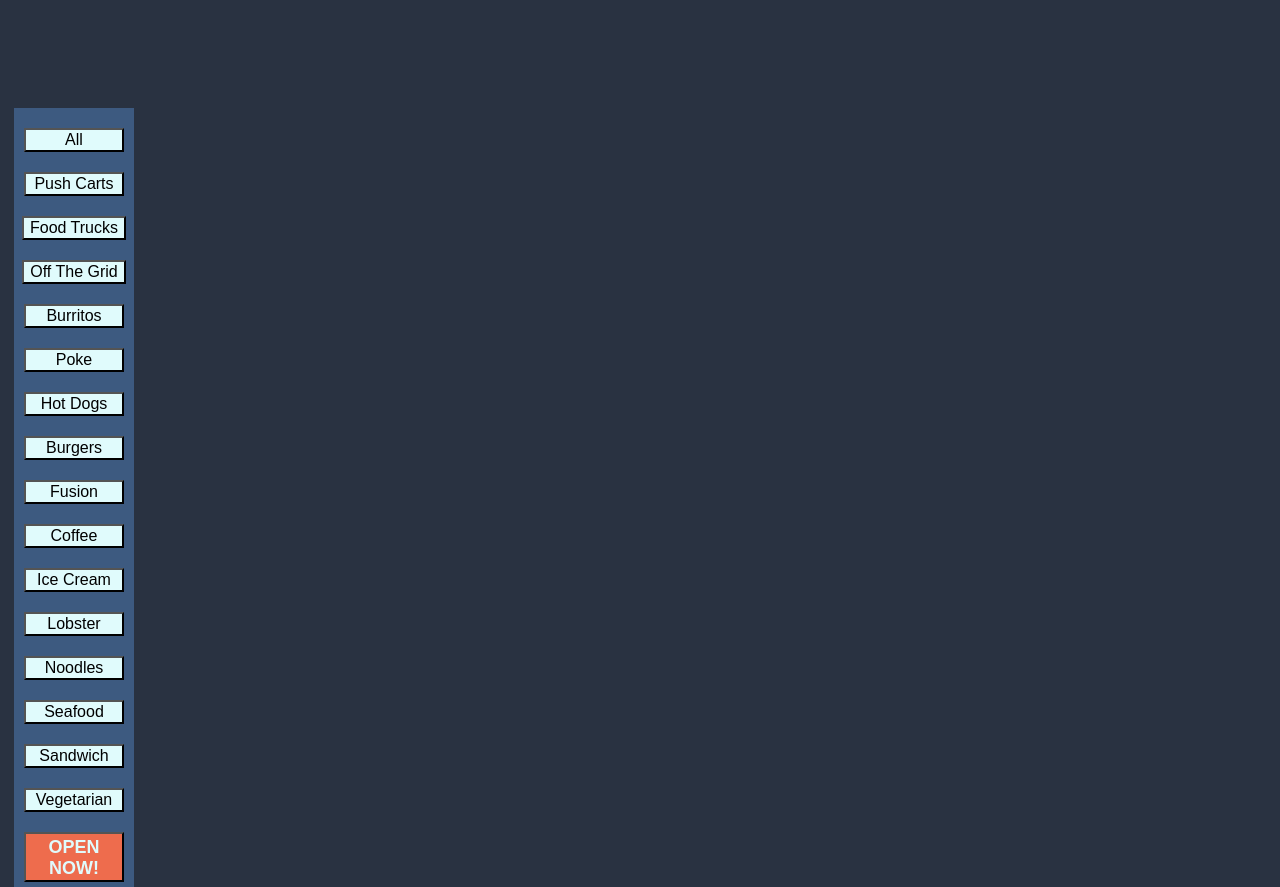
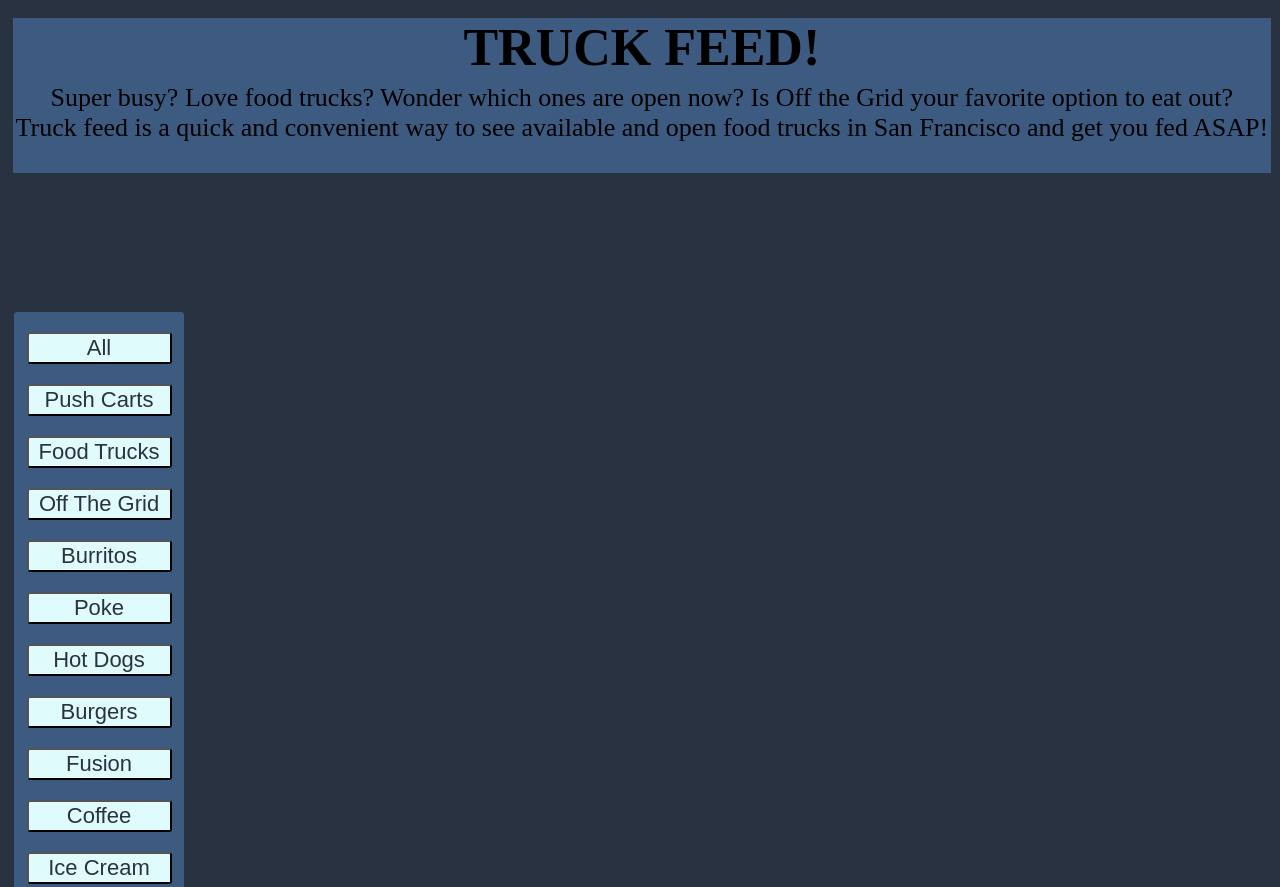
Before and after one commit to UjwalBattar/truck-feed, a website built with webpack: page index.html in a window 1280 px wide. Shown: the top 887 px of the page. Built offline with nearby package versions, Linux system fonts and the light colour scheme; no server answers.

Commit message:
style page

```diff
--- a/index.html
+++ b/index.html
@@ -4,10 +4,23 @@
     <meta charset="utf-8">
     <script type='text/javascript' src='./config.js'></script>
     <script type='text/javascript' src='./script.js'></script>
+    <link rel="stylesheet" href="https://use.fontawesome.com/releases/v5.0.10/css/all.css" integrity="sha384-+d0P83n9kaQMCwj8F4RJB66tzIwOKmrdb46+porD/OvrJ+37WqIM7UoBtwHO6Nlg" crossorigin="anonymous">
     <link rel="stylesheet" href="./src/style.css" />
     <title>Truck Feed</title>
   </head>
   <body>
+    <div class="header-wrapper">
+      <div class="header">
+        <h1 class="heading">TRUCK FEED!</h1>
+        <p class="description">
+          Super busy? Love food trucks? Wonder which ones are open now? Is Off the Grid your favorite option to eat out?
+          <br/>
+          Truck feed is a quick and convenient way to see available and open food trucks in San Francisco and get you fed ASAP!
+          <br/><br/>
+        </p>
+      </div>
+    </div>
+
     <script type="text/javascript" src="./src/lib/data.js">
     </script>
     <div class="map-feed">
@@ -29,12 +42,10 @@
           <button class="filter" type="button" id="seafood" onclick="fetchStands(seafood)">Seafood</button>
           <button class="filter" type="button" id="sandwich" onclick="fetchStands(sandwich)">Sandwich</button>
           <button class="filter" type="button" id="vegetarian" onclick="fetchStands(vegetarian)">Vegetarian</button>
-          <button class="open-now" type="button" id="vegetarian" onclick="fetchStands(vegetarian)">OPEN NOW!</button>
         </div>
         <div id="map"></div>
       </div>
       <div id="truck-feed">
-
       </div>
     </div>
     <script async defer
@@ -49,3 +60,9 @@
 
 
 <div id="demo"></div> -->
+
+
+
+
+<!-- <button class="open-now" type="button" id="vegetarian" onclick="fetchStands(vegetarian)">OPEN TODAY!</button>
+<button class="open-now" type="button" id="vegetarian" onclick="fetchStands(vegetarian)">OPEN NOW!</button> -->
--- a/src/style.css
+++ b/src/style.css
@@ -2,11 +2,32 @@
   background: #293241;
 }
 
+.header-wrapper {
+  text-align: center;
+  /* border: 3px solid #ee6c4d; */
+  xmargin-bottom: 6px;
+}
+
+.header {
+  background: #3d5a80;
+  width: 99.5%;
+  margin-left: 5px;
+  margin-bottom: -12px;
+  margin-top: -17px;
+  /* color: #293241; */
+  font-size: 26px;
+}
+.heading {
+  margin-bottom: -20px;
+}
+.description {
+  /* color: #293241; */
+}
 #map {
-  position: relative;
-  left: -100px;
+  position: absolute;
+  /* left: -128px; */
   height: 1200px;
-  width: 100%;
+  width: 69%;
   z-index: 1;
 }
 .map-feed {
@@ -23,13 +44,16 @@
   display: flex;
   flex-direction: column;
   z-index: 10;
-  min-width: 120px;
-  height: 65%;
+  min-width: 170px;
+  border-radius: 3px;
+  min-height: 850px;
+  height: 71%;
   position: relative;
   left: 6px;
-  top: 100px;
+  top: 125px;
   background: #3d5a80;
   align-items: center;
+  overflow: hidden;
 }
 
 .open-now {
@@ -43,11 +67,14 @@
   background: #ee6c4d;
 }
 .filter {
+  padding: 9px 2px 913x 2px;
   margin-bottom: 20px;
-  min-width: 100px;
-  font-size: 16px;
+  min-width: 145px;
+  font-size: 22px;
   font-family: sans-serif;
   background: #e0fbfc;
+  border-radius: 3px;
+  color: #293241;
 }
 
 #all {
@@ -55,15 +82,21 @@
 }
 
 #truck-feed {
-  width: 550px;
+  width: 30%;
   background: green;
-  margin-left: -46px;
+  /* margin-left: -46px; */
   height: 100%;
   max-height: 1200px;
   overflow: scroll;
   background: #3d5a80;
   justify-content: center;
-  padding-right: 57px;
+  padding-right: 8px;
+}
+
+.list-header {
+  text-align: center;
+  font-size: 45px;
+  /* color: #293241; */
 }
 
 .truck-ul {
@@ -72,23 +105,30 @@
   height: 100%;
   max-height: 1200px;
   justify-content: center;
+  color: #293241;
   /* overflow-y: scroll; */
 }
 
 .truck-li {
   font-size: 20px;
   font-family: sans-serif;
-  margin-left: 15px;
+  margin-left: 9px;
   margin-bottom: 20px;
   padding: 10px 25px 5px;
   width: 100%;
   height: 120px;
-  border: 1px solid black;
   border-radius: 3px;
   overflow-x: scroll;
   background: #98c1d9;
+  color: #293241;
 }
-
+.truck-li p:nth-child(2) {
+  color: green;
+  font-style: italic;
+}
+.truck-li p:last-child {
+  font-weight: bold;
+}
 .truck-li p {
   font-size: 16;
   margin: 0px;
```
Also changed, not shown: src/lib/data.js.
